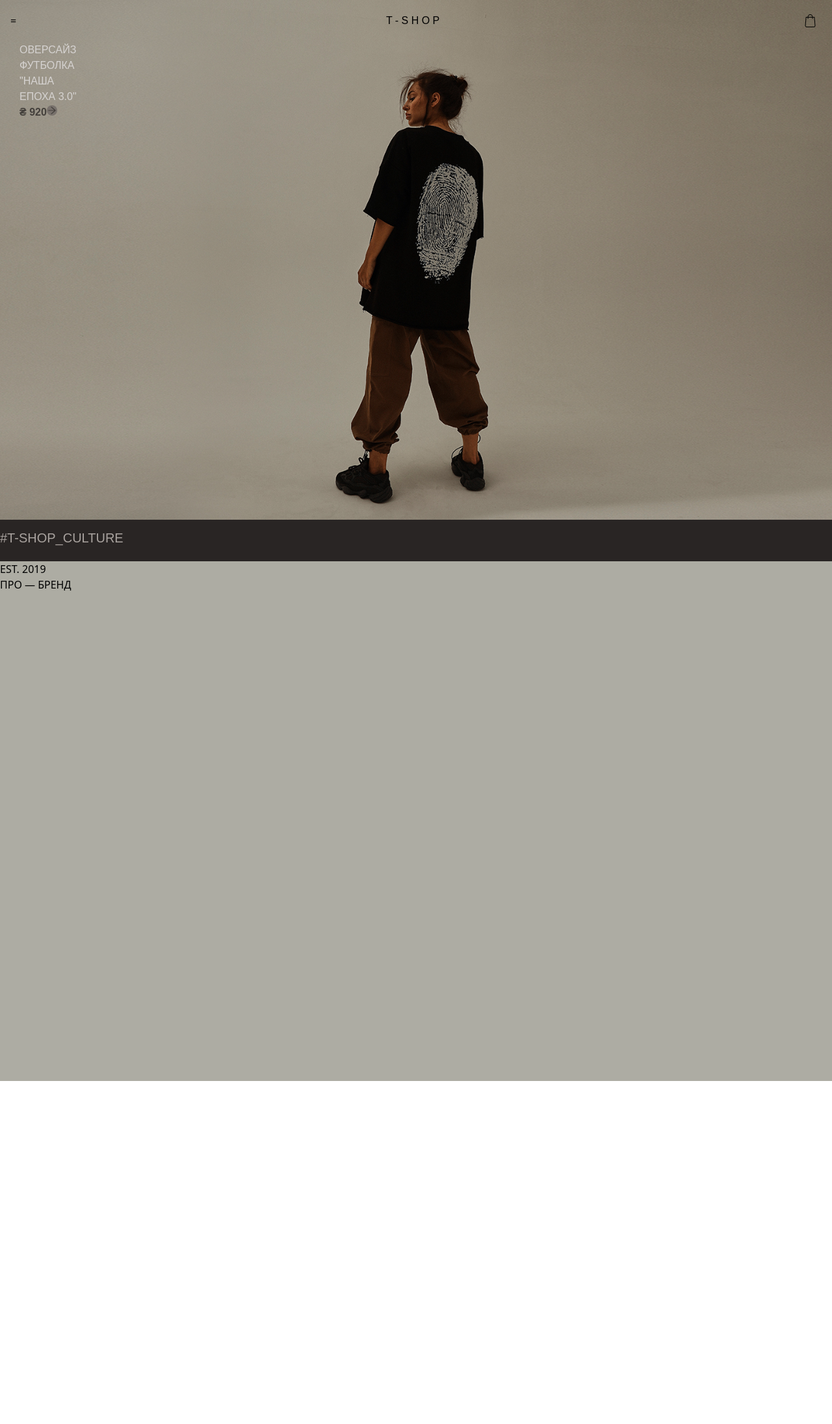
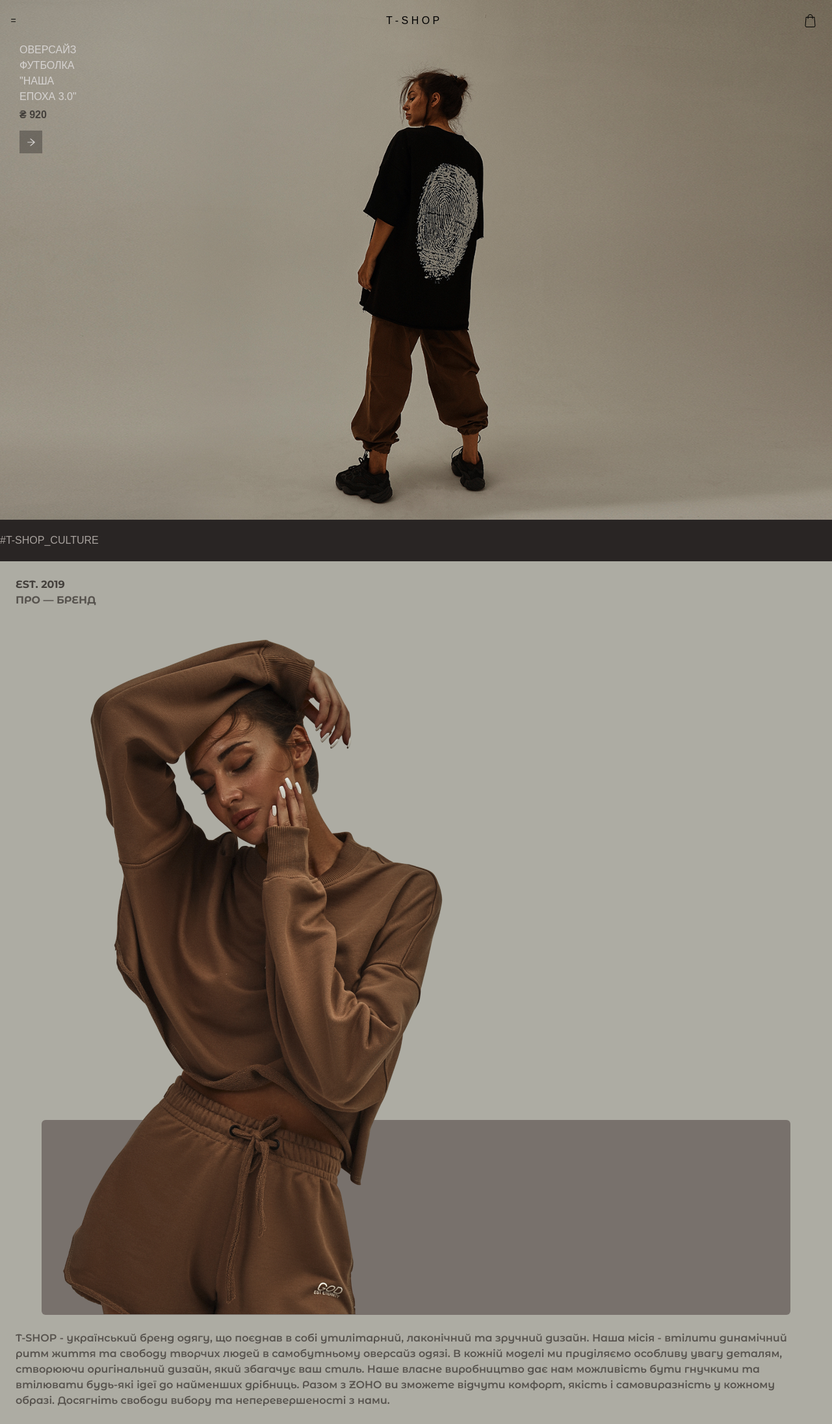
Before and after one commit to OleksandrPyvko/shop, a React (Vite) app: page / in a window 1280 px wide. Shown: the whole page at 65% size. Before the commit the page ends 1664 px from the top, so only its background shows below. Built offline with nearby package versions, Linux system fonts and the light colour scheme; a web font is replaced by a local one.

Commit message:
about section

```diff
--- a/index.html
+++ b/index.html
@@ -1,13 +1,14 @@
 <!DOCTYPE html>
-<html lang="en" >
+<html lang="en" class="scroll-smooth">
   <head>
     <meta charset="UTF-8" />
-    <link rel="icon" type="image/svg+xml" href="/vite.svg" />
+    <!-- <link rel="icon" type="image/svg+xml" href="/vite.svg" /> -->
     <meta name="viewport" content="width=device-width, initial-scale=1.0" />
     <style>
       @import url("https://fonts.googleapis.com/css2?family=Dela+Gothic+One&display=swap");
+      @import url("https://fonts.googleapis.com/css2?family=Montserrat+Alternates:ital,wght@0,400;0,500;0,600;0,700;0,800;1,700&display=swap");
     </style>
-    <title>Vite + React</title>
+    <title>T-Shop</title>
   </head>
   <body>
     <div id="root"></div>
--- a/package.json
+++ b/package.json
@@ -10,6 +10,7 @@
     "preview": "vite preview"
   },
   "dependencies": {
+    "framer-motion": "^11.1.9",
     "react": "^18.2.0",
     "react-dom": "^18.2.0",
     "react-icons": "^5.2.0"
--- a/src/components/About.jsx
+++ b/src/components/About.jsx
@@ -1,11 +1,26 @@
+import over from "../../public/over.png";
+
 function About() {
   return (
-    <div className="h-lvh bg-[#adaca3]">
-      <div>
-        <span>EST. 2019</span>
-        <h2>ПРО — БРЕНД</h2>
+    <div className=" bg-[#adaca3]">
+      <div className="p-6">
+        <span className="font-bold text-stone-700">EST. 2019</span>
+        <h2 className="font-bold text-stone-600">ПРО — БРЕНД</h2>
       </div>
-      <div></div>
+      <div className="relative h-[70%]">
+        <img src={over} alt="" className="z-10 relative " />
+        <div className="bg-stone-500 rounded-md w-[90%] h-[300px] z-0 m-auto absolute bottom-0 right-[50%] translate-x-[50%]"></div>
+      </div>
+      <article className="p-6 montserrat-alternates-semibold  text-stone-600 ">
+        T-SHOP - український бренд одягу, що поєднав в собі утилітарний,
+        лаконічний та зручний дизайн. Наша місія - втілити динамічний ритм життя
+        та свободу творчих людей в самобутньому оверсайз одязі. В кожній моделі
+        ми приділяємо особливу увагу деталям, створюючи оригінальний дизайн,
+        який збагачує ваш стиль. Наше власне виробництво дає нам можливість бути
+        гнучкими та втілювати будь-які ідеї до найменших дрібниць. Разом з ZOHO
+        ви зможете відчути комфорт, якість і самовиразність у кожному образі.
+        Досягніть свободи вибору та неперевершеності з нами.
+      </article>
     </div>
   );
 }
--- a/src/components/Carousel.jsx
+++ b/src/components/Carousel.jsx
@@ -1,5 +1,6 @@
 import { useEffect, useState } from "react";
 import { AiOutlineArrowRight } from "react-icons/ai";
+import LinkButton from "../ui/LinkButton";
 
 function Carousel({ images }) {
   const [slide, setSlide] = useState(0);
@@ -42,20 +43,13 @@ function Carousel({ images }) {
               transform: `translateY(${scrollPosition * 0.3}px)`,
             }}
           >
-            <div className="absolute w-[100px] top-[65px] left-[30px] uppercase text-stone-300  dela ">
-              <span
-                className=""
-                style={{
-                  transform: `translateY(-${(scrollPosition * 0, 8)}px)`,
-                }}
-              >
-                {slide.title}
-              </span>
-              <br />
-              <span className="text-stone-700 font-bold">₴ {slide.price}</span>
-              <button >
-                <AiOutlineArrowRight className="text-stone-700 rounded-full bg-stone-500" />
-              </button>
+            <div className="absolute w-[110px] top-[65px] left-[30px] uppercase text-stone-300  dela flex flex-col ">
+              <span>{slide.title}</span>
+
+              <span className="text-stone-700 font-bold my-1 mb-3">₴ {slide.price}</span>
+              <LinkButton>
+                <AiOutlineArrowRight />
+              </LinkButton>
             </div>
 
             <img
--- a/src/components/Header.jsx
+++ b/src/components/Header.jsx
@@ -16,7 +16,7 @@ function Header() {
 
   return (
     <div
-      className={`fixed transition-all duration-300 top-0 flex justify-between w-full py-5 px-4 ${
+      className={`fixed transition-all duration-300 z-50 top-0 flex justify-between w-full py-5 px-4 ${
         scrolled ? "bg-stone-800 opacity-80 text-stone-100" : ""
       }`}
     >
--- a/src/components/RunningLine.jsx
+++ b/src/components/RunningLine.jsx
@@ -14,9 +14,9 @@ function RunningLine() {
   }, []);
 
   return (
-    <div className="bg-stone-800 py-8 text-xl dela relative">
+    <div className="bg-stone-800 py-8 dela relative flex justify-center items-center ">
       <span
-        className="text-stone-400  absolute top-0 translate-y-[50%] flex overflow-hidden"
+        className="text-stone-400  absolute top-50  flex overflow-hidden"
         style={{
           left: `${scrollPosition / 6}px `,
         }}
--- a/src/index.css
+++ b/src/index.css
@@ -1,7 +1,6 @@
 @tailwind base;
 @tailwind components;
 @tailwind utilities;
-
 
 
 .dela {
@@ -10,8 +9,46 @@
   font-style: normal;
 }
 
+.montserrat-alternates-regular {
+  font-family: "Montserrat Alternates", sans-serif;
+  font-weight: 400;
+  font-style: normal;
+}
+
+.montserrat-alternates-medium {
+  font-family: "Montserrat Alternates", sans-serif;
+  font-weight: 500;
+  font-style: normal;
+}
+
+.montserrat-alternates-semibold {
+  font-family: "Montserrat Alternates", sans-serif;
+  font-weight: 600;
+  font-style: normal;
+}
+
+.montserrat-alternates-bold {
+  font-family: "Montserrat Alternates", sans-serif;
+  font-weight: 700;
+  font-style: normal;
+}
+
+.montserrat-alternates-extrabold {
+  font-family: "Montserrat Alternates", sans-serif;
+  font-weight: 800;
+  font-style: normal;
+}
+
+.montserrat-alternates-bold-italic {
+  font-family: "Montserrat Alternates", sans-serif;
+  font-weight: 700;
+  font-style: italic;
+}
 
 :root {
+  font-family: "Montserrat Alternates", sans-serif;
+  font-weight: 400;
+  font-style: normal;
   font-synthesis: none;
   text-rendering: optimizeLegibility;
   -webkit-font-smoothing: antialiased;
--- /dev/null
+++ b/src/ui/LinkButton.jsx
@@ -0,0 +1,9 @@
+function LinkButton({ children }) {
+  return (
+    <button className="bg-stone-700 bg-opacity-50 w-[35px] h-[35px] flex justify-center items-center">
+      {children}
+    </button>
+  );
+}
+
+export default LinkButton;
```
Also changed, not shown: public/over.png (added), 1 other file (tests, documents, lock files or other folders).
